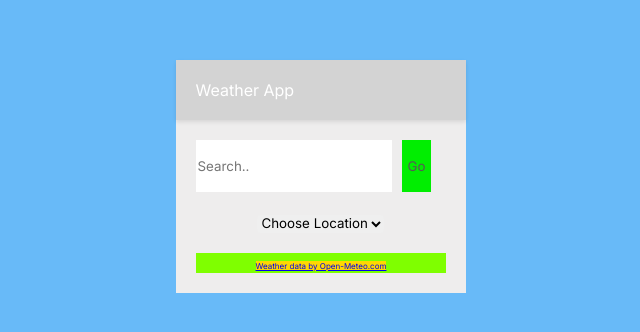
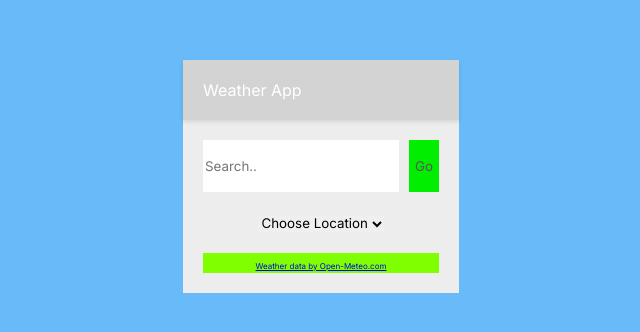
Before and after one commit to joshuaayoka/weather-app, a React (Vite) app: page / in a window 1280 px wide. Shown: the part 140-472 px from the top of the page, without its empty margins (319-959 px from the left). Built offline with nearby package versions, Linux system fonts and the light colour scheme.

Commit message:
edit attribution

```diff
--- a/src/style.css
+++ b/src/style.css
@@ -61,10 +61,9 @@ main {
 
 .attribution {
     font-size: 0.5rem;
-    background-color: gold;
-    margin: 0 60px;
 }
 
 .attribution-container {
     background-color: chartreuse;
+    text-align: center;
 }
```
